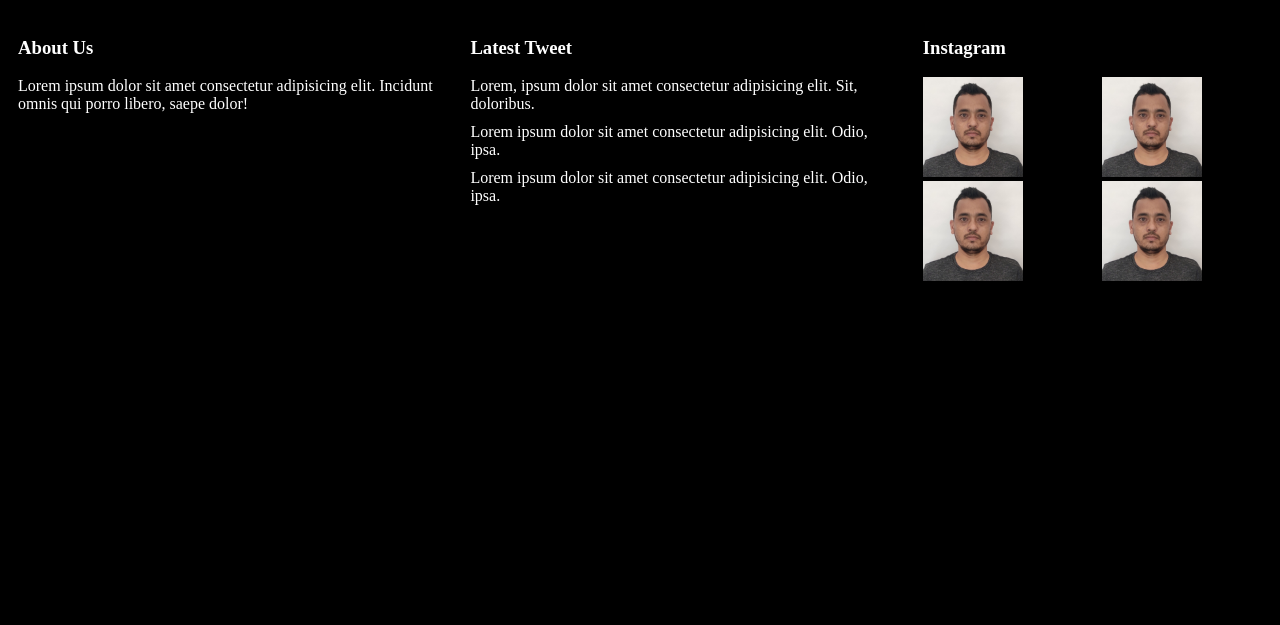
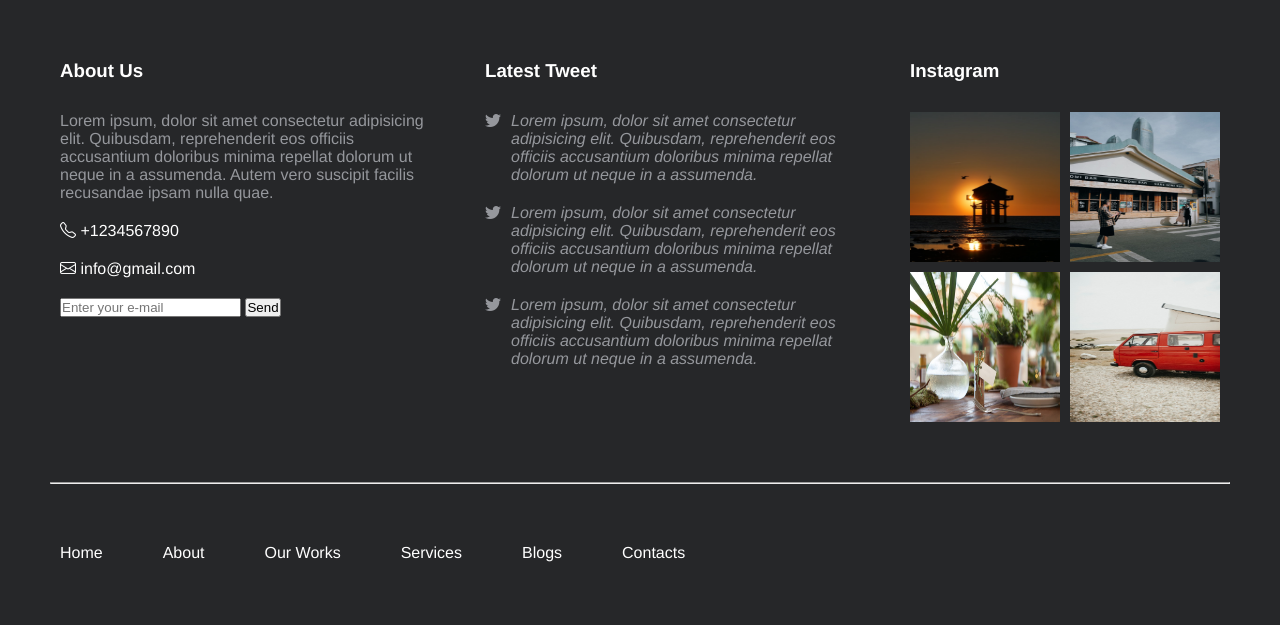
Before and after one commit to AKay-Cee/AKay-Cee.github.io, a plain HTML site: page layout.html in a window 1280 px wide. Drawn offline with nearby package versions, Linux system fonts and the light colour scheme.

Commit message:
layout page added

```diff
--- /dev/null
+++ b/css/layout1.css
@@ -0,0 +1,88 @@
+* {
+    margin: 0;
+    padding: 0;
+    box-sizing: border-box;
+}
+
+body {
+    background-color: #262729;
+    color: white;
+    font-family: Helvetica, sans-serif;
+}
+
+.flex-3 {
+    display: flex;
+    padding: 30px;
+    /* justify-content: space-between; */
+    /* align-items: flex-start; */
+}
+
+.flex-3>div {
+    padding: 30px;
+    /* width: 30%; */
+    /* border: 1px solid; */
+}
+
+/* .flex-3 div {
+    padding: 10px;
+     width: 30%;
+    border: 1px solid;
+} */
+
+.aboutUs {
+    flex: 2;
+}
+
+.latest {
+    flex: 2;
+}
+
+/* .insta {
+    flex: 1;
+} */
+
+.padding10 {
+    padding: 10px 0;
+}
+
+.padding20 {
+    padding-bottom: 20px;
+}
+
+.textColor {
+    color: #95979c;
+}
+
+.img100 {
+    height: 150px;
+    width: 150px;
+}
+
+.paddingRight10 {
+    padding-right: 10px;
+}
+
+/*
+.insta>div {
+    grid-template-columns: 1fr 1fr;
+} */
+
+.imgGrid {
+    display: grid;
+    grid-template-columns: 1fr 1fr;
+    grid-gap: 10px;
+    padding-top: 10px;
+}
+
+.italicText {
+    font-style: italic;
+}
+
+.margin50 {
+    margin: 0 50px;
+}
+
+.tweetFlex {
+    display: flex;
+    justify-content: space-evenly;
+}
--- a/layout.html
+++ b/layout.html
@@ -5,49 +5,87 @@
     <meta charset="UTF-8">
     <meta http-equiv="X-UA-Compatible" content="IE=edge">
     <meta name="viewport" content="width=device-width, initial-scale=1.0">
-    <title>Layout</title>
-    <link rel="stylesheet" href="./css/layout.css">
+    <title>Footer</title>
+    <link rel="stylesheet" href="css/layout1.css">
+    <link rel="stylesheet" href="https://cdn.jsdelivr.net/npm/bootstrap-icons@1.5.0/font/bootstrap-icons.css">
 </head>
 
 <body>
-    <div class="mainLayout">
-        <div>
-            <h3>About Us</h3>
-            <div>Lorem ipsum dolor sit amet consectetur adipisicing elit. Incidunt omnis qui porro libero, saepe dolor!
+    <footer>
+        <div class="flex-3">
+            <div class="aboutUs">
+                <div class="padding20">
+                    <h3>About Us</h3>
+                </div>
+
+                <div class="padding10 textColor">
+                    Lorem ipsum, dolor sit amet consectetur adipisicing elit. Quibusdam, reprehenderit eos officiis
+                    accusantium doloribus minima repellat dolorum ut neque in a assumenda. Autem vero suscipit facilis
+                    recusandae ipsam nulla quae.
+                </div>
+                <div class="padding10">
+                    <span><i class="bi bi-telephone"></i></span> +1234567890
+                </div>
+                <div class="padding10">
+                    <span><i class="bi bi-envelope"></i></span> info@gmail.com
+                </div>
+                <div class="padding10">
+                    <input type="text" placeholder="Enter your e-mail"> <button class="btn"> Send</button>
+                </div>
             </div>
-        </div>
-        <div>
-            <h3>Latest Tweet</h3>
-            <div class="tweet">
-                <div>Lorem, ipsum dolor sit amet consectetur adipisicing elit. Sit, doloribus.
-
+            <div class="latest">
+                <div class="padding20">
+                    <h3>Latest Tweet</h3>
                 </div>
-                <div>Lorem ipsum dolor sit amet consectetur adipisicing elit. Odio, ipsa.
-
+                <div class="padding10 textColor italicText">
+                    <span class="tweetFlex"> <i class="bi bi-twitter paddingRight10"></i> Lorem ipsum, dolor sit amet
+                        consectetur adipisicing
+                        elit. Quibusdam,
+                        reprehenderit eos officiis
+                        accusantium doloribus minima repellat dolorum ut neque in a assumenda.
+                    </span>
                 </div>
-                <div>Lorem ipsum dolor sit amet consectetur adipisicing elit. Odio, ipsa.
-
+                <div class="padding10 textColor italicText">
+                    <span class="tweetFlex"> <i class="bi bi-twitter paddingRight10"></i> Lorem ipsum, dolor sit amet
+                        consectetur
+                        adipisicing
+                        elit. Quibusdam,
+                        reprehenderit eos officiis
+                        accusantium doloribus minima repellat dolorum ut neque in a assumenda.
+                    </span>
+                </div>
+                <div class="padding10 textColor italicText">
+                    <span class="tweetFlex"> <i class="bi bi-twitter paddingRight10"></i> Lorem ipsum, dolor sit amet
+                        consectetur
+                        adipisicing
+                        elit. Quibusdam,
+                        reprehenderit eos officiis
+                        accusantium doloribus minima repellat dolorum ut neque in a assumenda.
+                    </span>
+                </div>
+            </div>
+            <div class="insta">
+                <div class="padding20">
+                    <h3>Instagram</h3>
+                </div>
+                <div class="imgGrid">
+                    <img src="./images/image1.jpg" alt="image1" class="img100">
+                    <img src="./images/image2.jpg" alt="image2" class="img100">
+                    <img src="./images/image3.jpg" alt="image3" class="img100">
+                    <img src="./images/image4.jpg" alt="image4" class="img100">
                 </div>
             </div>
         </div>
-        <div class="instagram">
-            <h3>Instagram</h3>
-            <br>
-            <div>
-                <img src="photo_kkc.jpg" alt="test">
-            </div>
-            <div>
-                <img src="photo_kkc.jpg" alt="test">
-            </div>
-            <div>
-                <img src="photo_kkc.jpg" alt="test">
-            </div>
-            <div>
-                <img src="photo_kkc.jpg" alt="test">
-            </div>
+        <hr class="margin50">
+        <div class="flex-3">
+            <div>Home</div>
+            <div>About</div>
+            <div>Our Works</div>
+            <div>Services</div>
+            <div>Blogs</div>
+            <div>Contacts</div>
         </div>
-    </div>
-
+    </footer>
 </body>
 
 </html>
```
Also changed, not shown: index.html (+1 -0 lines), layout1.html (added, +53 -0 lines), images/image1.jpg (added), images/image2.jpg (added), images/image3.jpg (added), images/image4.jpg (added).
